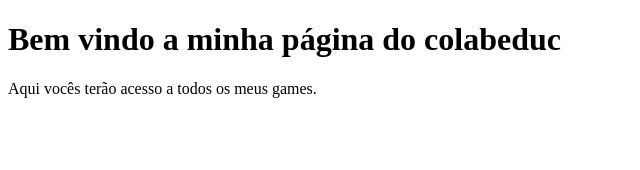
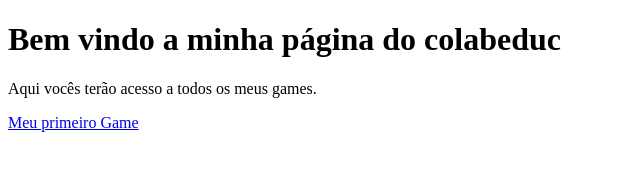
Before and after one commit to davidoliveira708/davidoliveira708.github.io, a plain HTML site: page index.html in a window 1280 px wide. Shown: the whole page, without its empty margins (0-640 px from the left). Drawn offline with Linux system fonts and the light colour scheme.

Commit message:
Update index.html

```diff
--- a/index.html
+++ b/index.html
@@ -10,7 +10,7 @@
 
     <p>Aqui vocês terão acesso a todos os meus games.</p>
 
-
+    <a href="https://davidoliveira708.github.io/QuizGeometrico/">Meu primeiro Game</a>
 
 </body>
 
```
